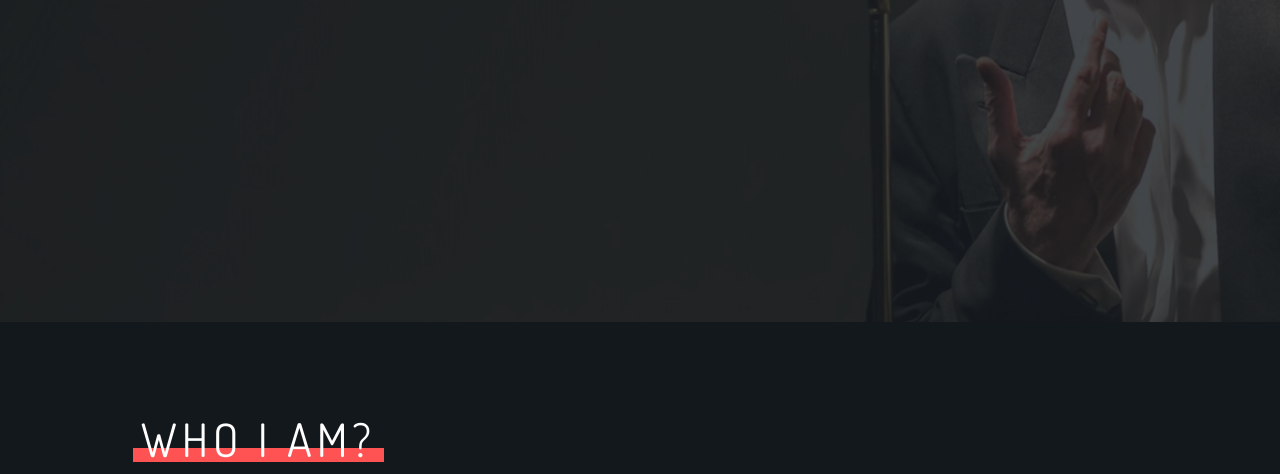
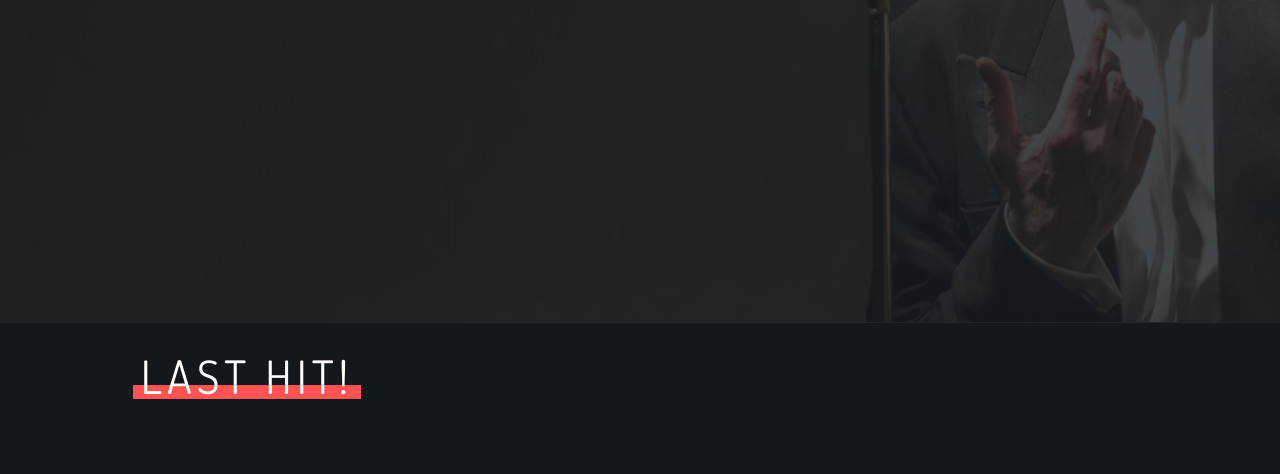
Before and after one commit to franciscomdh/franciscomdh.github.io, a plain HTML site: page index.html in a window 1280 px wide. Shown: the part 478-952 px from the top of the page. Drawn offline with nearby package versions, Linux system fonts and the light colour scheme.

Commit message:
last hit and gallery

```diff
--- a/index.html
+++ b/index.html
@@ -134,6 +134,23 @@
             </header>
             <!--End header-->
          </section>
+         <section id="tour" class="tour  main bg-secondary">
+            <!--Container-->
+            <div class="container">
+               <!--Row-->
+               <div class="row justify-content-center ">
+                  <div class="col-12 col-md-10 col-lg-11">
+                     <div class="block-content  gap-one-bottom-md text-center">
+                        <div class="block-title ">
+                           <h1 class="uppercase">Last hit!</h1>
+                        </div>
+                     </div>
+                  </div>
+               </div>
+               <!--End row-->
+            </div>
+            </section>
+            <!--End container-->
          <!--End hero section-->
          <!--Latest album section-->
          <section id="whoiam" class="latest main" style="padding-top: 5%;">
@@ -499,13 +516,11 @@
                <a href="img/11.jpg" class="popup-image mb-0"><img class="animated" alt="" src="img/11.jpg" ></a>
                <a href="img/12.jpg" class="popup-image mb-0"><img class="animated" alt="" src="img/12.jpg"></a>
                <a href="img/13.jpg" class="popup-image mb-0"><img class="animated" alt="" src="img/13.jpg" ></a>
-               <a href="img/20.jpg" class="popup-image mb-0"><img class="animated" alt="" src="img/20.jpg" ></a>
                <a href="img/14.jpg" class="popup-image mb-0"><img class="animated" alt="" src="img/14.jpg" ></a>
                <a href="img/15.jpg" class="popup-image mb-0"><img class="animated" alt="" src="img/15.jpg" ></a>
                <a href="img/16.jpg" class="popup-image mb-0"><img class="animated" alt="" src="img/16.jpg" ></a>
-               <a href="img/17.jpg" class="popup-image mb-0"><img class="animated" alt="" src="img/17.jpg" ></a>
             </div>
-            <a class="btn btn-primary uppercase with-ico mt-5" href="#"><i class="icon-instagram"></i>Follow us @</a>
+
          </div>
       </div>
       <!--End row-->
```
Also changed, not shown: img/10.jpg, img/11.jpg, img/12.jpg, img/13.jpg, img/14.jpg, img/15.jpg, img/16.jpg, img/17.jpg (deleted), img/2011-07-13 07.59.58 (2018_04_03 04_58_27 UTC).jpg (deleted), img/2011-09-06 16.14.53 (2018_04_03 04_58_27 UTC).jpg (deleted), img/CD Cover 2 3000.jpg (deleted), img/Dadd Wins Circa 1956.jpg (deleted), img/Dio Concert 7-10-11 (2018_04_03 04_58_27 UTC).jpg (deleted), img/Love you Linny (2018_04_03 04_58_27 UTC) (2).jpg (deleted), 1 more files.
